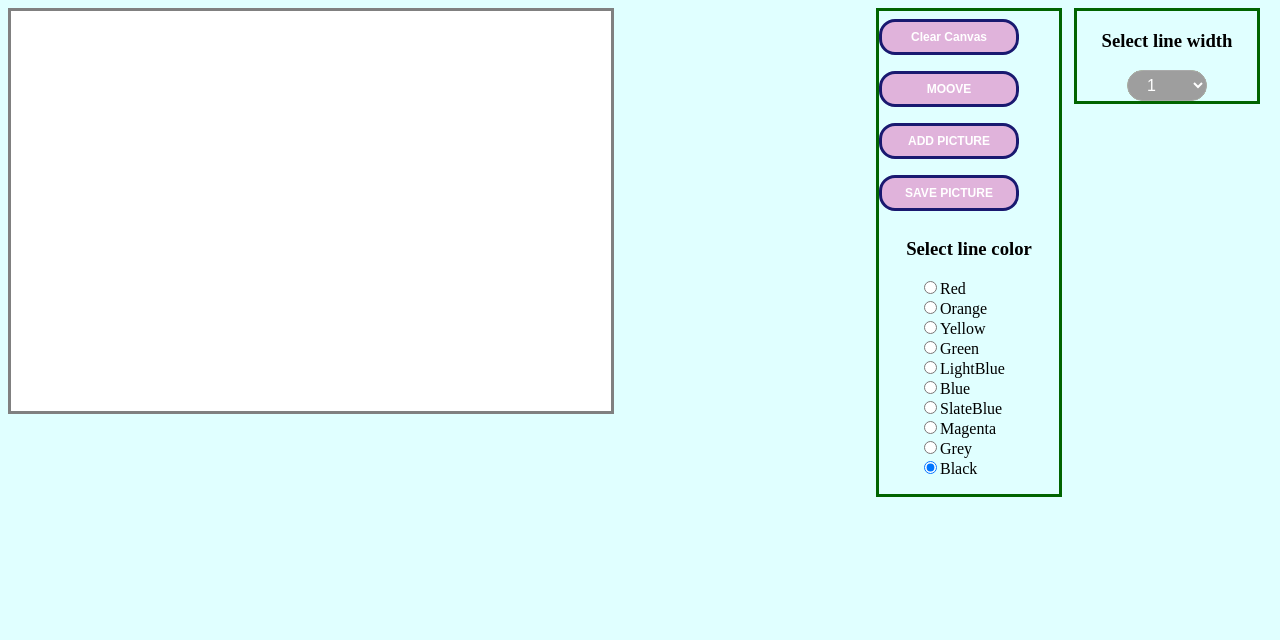
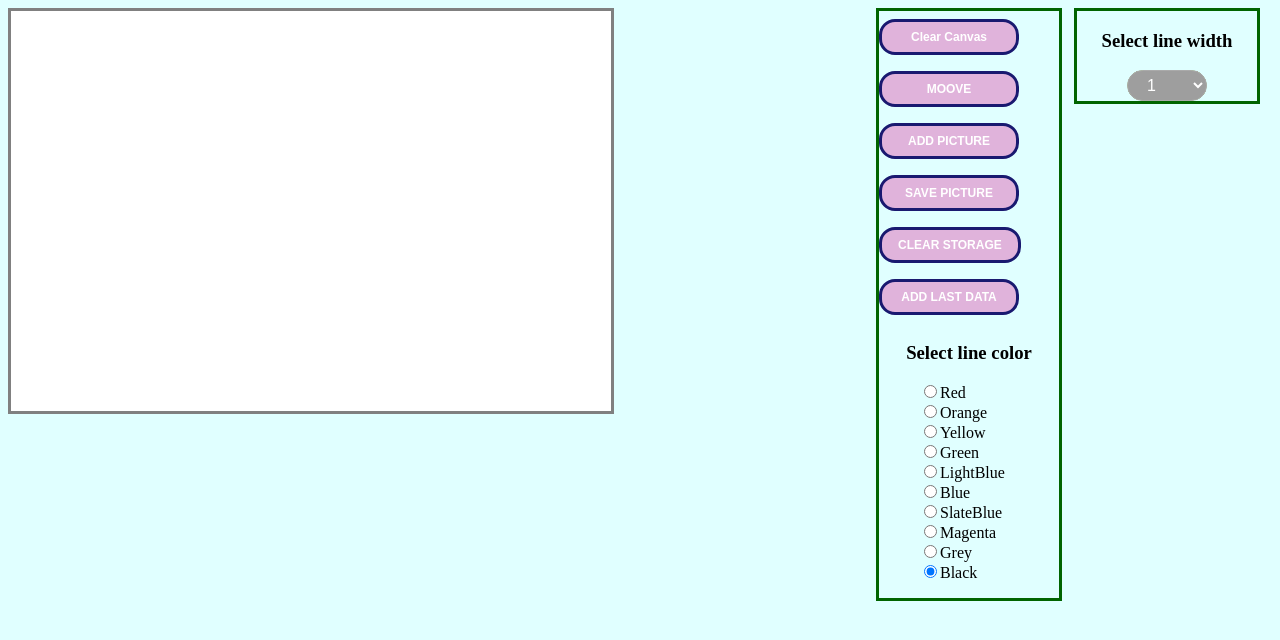
Before and after one commit to koshmaymm/testCanvasEditor, a plain HTML site: page index.html in a window 1280 px wide. Drawn offline with Linux system fonts and the light colour scheme; grey boxes are pictures that could not be loaded.

Commit message:
change html

```diff
--- a/index.html
+++ b/index.html
@@ -42,6 +42,8 @@
         <button id="moove">MOOVE</button>
         <button id="addPicture">ADD PICTURE</button>
         <button id="savePic">SAVE PICTURE</button>
+        <button id="clearStorage">CLEAR STORAGE</button>
+        <button id="addData">ADD LAST DATA</button>
         <label><h3>Select line color</h3></label>
         <form class="colorForm" id="colorForm">
             <ul id="canvasColor">
```
